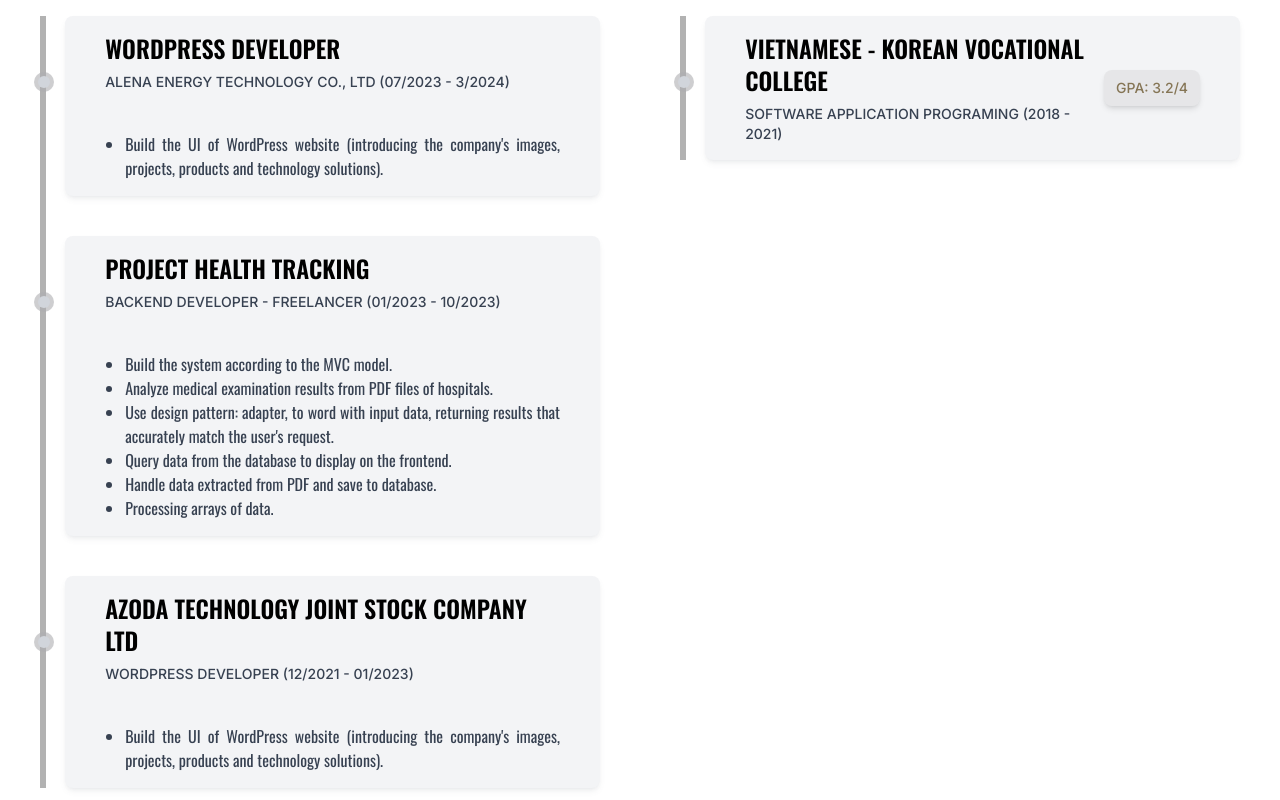
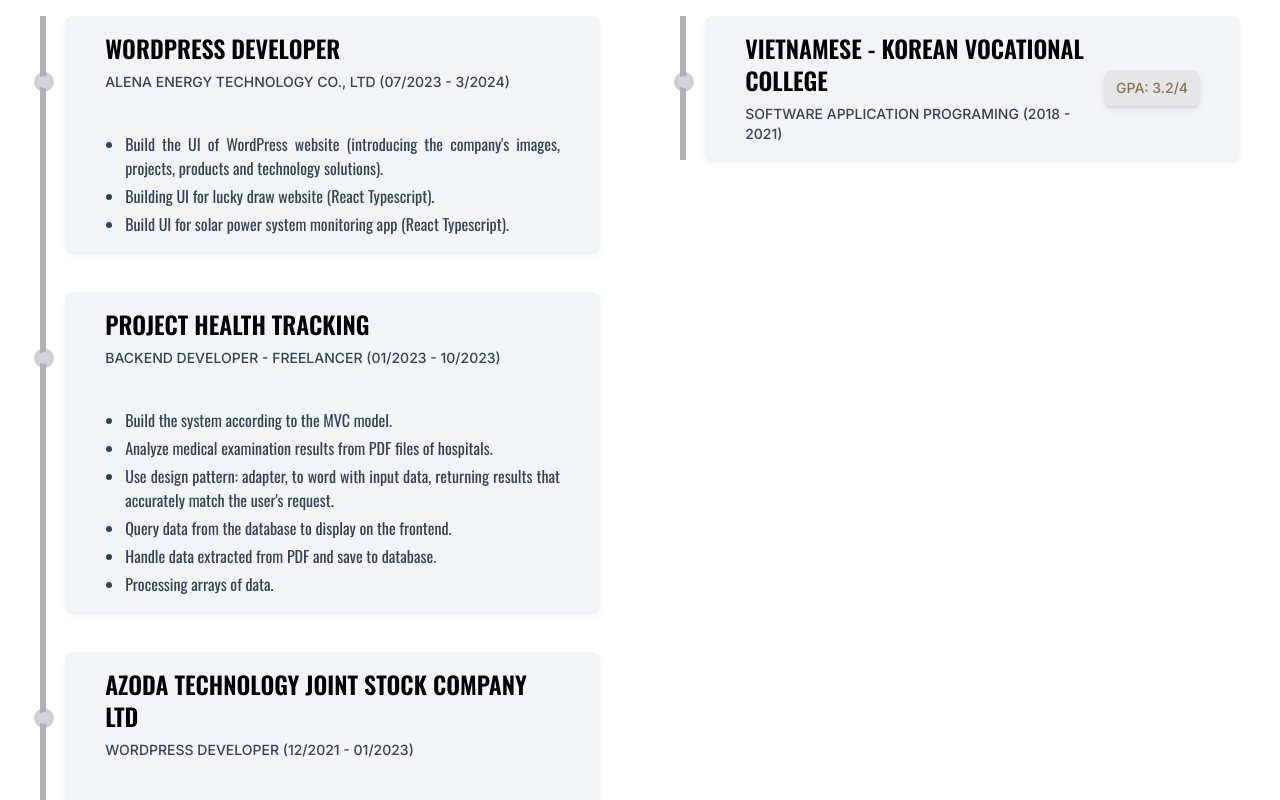
Before and after one commit to VyeoooT/vyeooot.github.io, a React (Vite) app: page / in a window 1280 px wide. Shown: the part 1360-2160 px from the top of the page. Built offline with nearby package versions, Linux system fonts and the light colour scheme.

Commit message:
- Update content resume; - Modify line-height text

```diff
--- a/src/components/resume/card.tsx
+++ b/src/components/resume/card.tsx
@@ -33,9 +33,9 @@
                 {/* bottom */}
                 {descriptions && descriptions.length > 0 && (
                     <div className="pl-5">
-                        <ul className="list-disc list-outside">
+                        <ul className="list-disc list-outside space-y-1">
                             {descriptions.map((desc: string, idx: number) => (
-                                <li key={idx} className="md:text-base text-sm text-justify dark:text-second text-gray-700 group-hover:text-white duration-300 transition-colors">
+                                <li key={idx} className="md:text-base text-sm leading-[1.2rem] text-justify dark:text-second text-gray-700 group-hover:text-white duration-300 transition-colors">
                                     {desc}
                                 </li>
                             ))}
--- a/src/components/resume/contents/edu_work/workJob.tsx
+++ b/src/components/resume/contents/edu_work/workJob.tsx
@@ -16,7 +16,9 @@
                     title="WORDPRESS DEVELOPER"
                     subTitle="ALENA ENERGY TECHNOLOGY CO., LTD (07/2023 - 3/2024)"
                     descriptions={[
-                        "Build the UI of WordPress website (introducing the company's images, projects, products and technology solutions)."
+                        "Build the UI of WordPress website (introducing the company's images, projects, products and technology solutions).",
+                        "Building UI for lucky draw website (React Typescript).",
+                        "Build UI for solar power system monitoring app (React Typescript).",
                     ]}
                 />
 
@@ -37,7 +39,8 @@
                     title="AZODA TECHNOLOGY JOINT STOCK COMPANY LTD"
                     subTitle="WORDPRESS DEVELOPER (12/2021 - 01/2023)"
                     descriptions={[
-                        "Build the UI of WordPress website (introducing the company's images, projects, products and technology solutions)."
+                        "Build the UI multi-page website using ReactJS, React Router (introducing the company's images, projects, products and technology solutions).",
+                        "Build a WordPress sales website (shopping cart, users, inventory, sending promotional emails).",
                     ]}
                 />
             </div>
```
